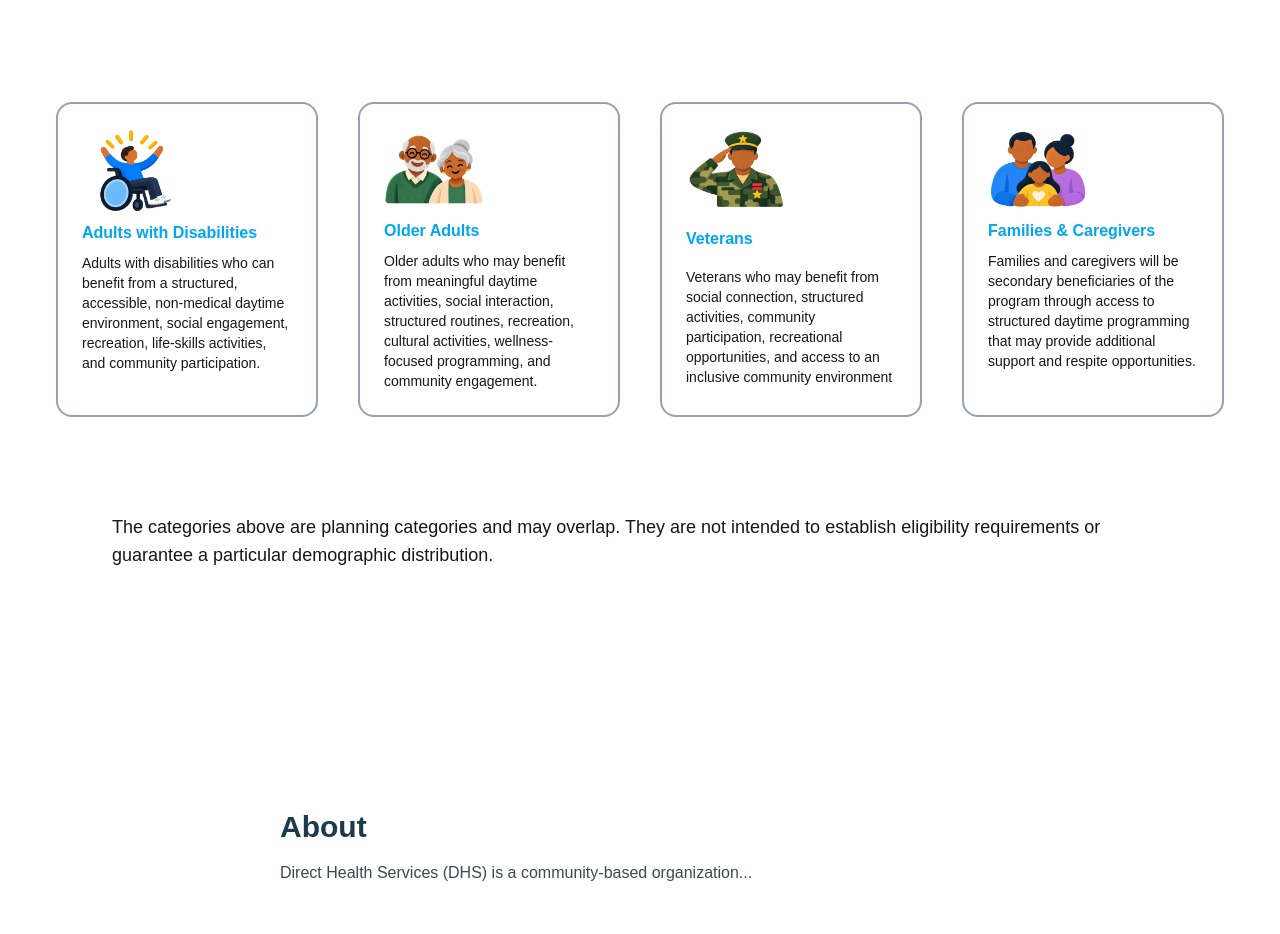
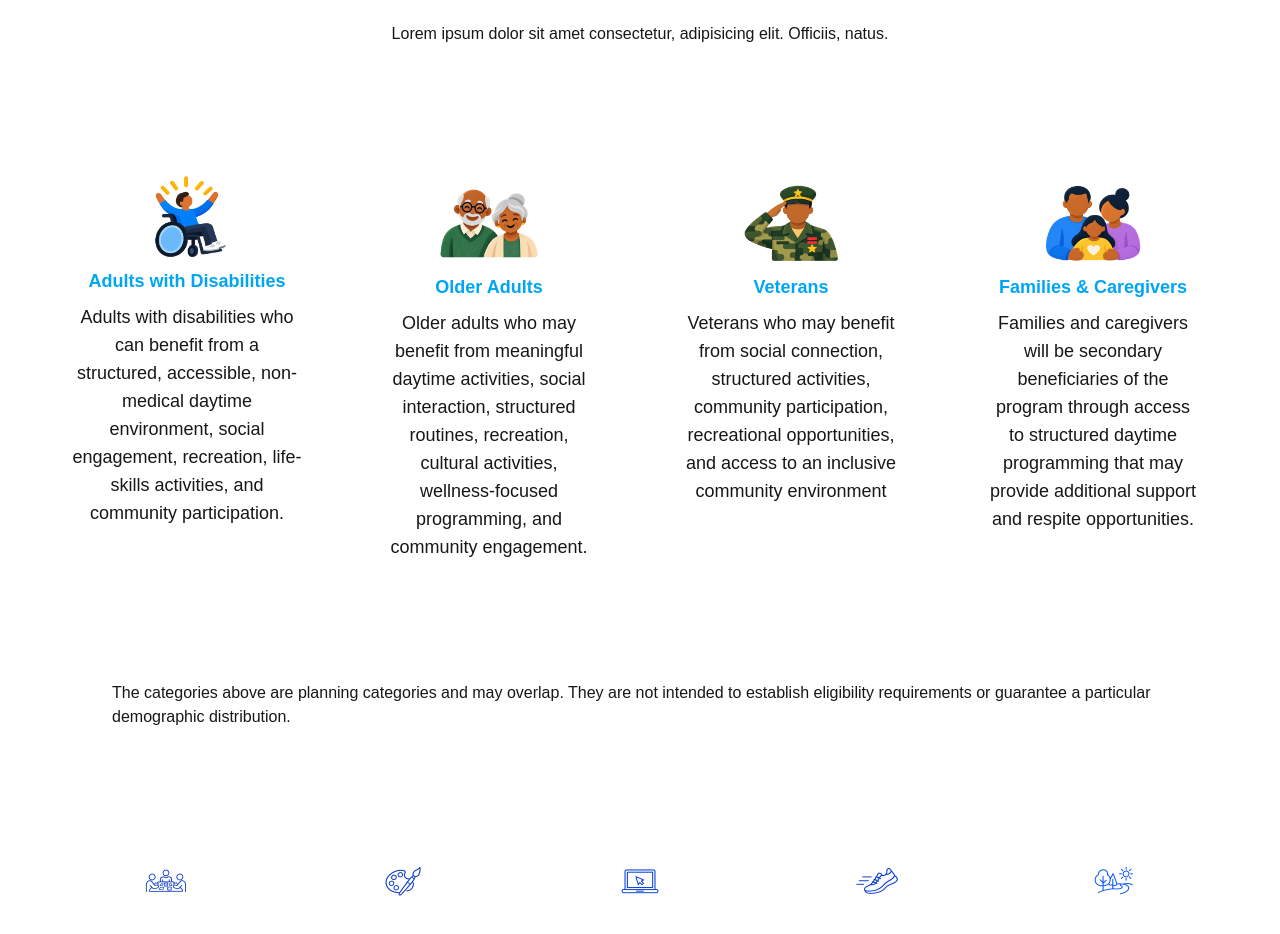
Before and after one commit to Obi815/dhs, a Next.js app: page / in a window 1280 px wide. Shown: the part 1106-2040 px from the top of the page. Built offline with nearby package versions, Linux system fonts and the light colour scheme.

Commit message:
Getting the activities set up

```diff
--- a/app/components/sections/Activities.tsx
+++ b/app/components/sections/Activities.tsx
@@ -5,13 +5,20 @@ import Image from "next/image";
 
 export default function Activities() {
   return (
-    <div className="flex overflow-x-auto gap-6 px-14 py-8">
-      {activities.map((activity) => (
-        <div key={activity.title} className="/* TODO: rounded-2xl, fixed width, padding, background */">
-          {/* TODO: icon here */}
-          {/* TODO: activity.title here */}
-        </div>
-      ))}
+    <div className="">
+      {/* TODO: Add Title for Page */}
+      <div className="flex overflow-x-auto gap-4 px-14 py-8">
+        {activities.map((activity) => (
+          <div key={activity.title} className="rounded-2xl w-64 p-6 m-auto bg-white justify-items-center">
+            <Image
+              src={activity.icon}
+              alt={activity.title}
+              width={48} height={48}
+            />
+            {/* TODO: activity.title here */}
+          </div>
+        ))}
+      </div>
     </div>
   );
 }
--- a/app/components/sections/Services.tsx
+++ b/app/components/sections/Services.tsx
@@ -5,126 +5,67 @@ export default function Services() {
     <div id="target" className="grid grid-cols-4 gap-10 px-14 py-12 pb-6">
 
       {/* Who We Server Title  */}
-      <div className="col-span-4 justify-items-center m-10 font-medium p-4">
-        <h1 className="text-5xl">Who We Server</h1>
+      <div className="col-span-4 m-10 font-medium p-4">
+        <h1 className="text-5xl text-center font-semibold">Who We Serve</h1>
+        <p className="text-medium text-center p-4">Lorem ipsum dolor sit amet consectetur, adipisicing elit. Officiis, natus.</p>
       </div>
       {/* Card 1 — Adults with Disabilities */}
-      <div className="flex flex-col gap-2 p-6 rounded-2xl bg-white border-2 border-gray-400">
+      <div className="flex flex-col items-center gap-2 p-4 rounded-2xl bg-white">
         <Image
           src="/disabled.png"
           alt="Adults with disabilities"
           width={100}
           height={48}
-          className="justify-center"
         />
-        <h3 className="font-bold text-sky-500">Adults with Disabilities</h3>
-        <p className="text-sm">Adults with disabilities who can benefit from a structured, accessible,
+        <h3 className="font-bold text-lg text-sky-500">Adults with Disabilities</h3>
+        <p className="text-lg text-center">Adults with disabilities who can benefit from a structured, accessible,
           non-medical daytime environment, social engagement,
           recreation, life-skills activities, and community participation.</p>
       </div>
 
       {/* Older Adults Card */}
-      <div className="flex flex-col gap-2 p-6 rounded-2xl bg-white border-2 border-gray-400">
+      <div className="flex flex-col items-center gap-2 p-6 rounded-2xl bg-white">
         <Image
           src="/oldppl.png"
           alt="Adults with disabilities"
           width={100}
           height={48}
         />
-        <h3 className="font-bold text-sky-500">Older Adults</h3>
-        <p className="text-sm">Older adults who may benefit from meaningful daytime activities,
-          social interaction, structured routines, recreation,
-          cultural activities, wellness-focused programming, and community engagement.</p>
+          <h3 className="font-bold text-lg text-sky-500 text-center">Older Adults</h3>
+          <p className="text-lg text-center">Older adults who may benefit from meaningful daytime activities,
+            social interaction, structured routines, recreation,
+            cultural activities, wellness-focused programming, and community engagement.</p>
       </div>
 
       {/* Veterans Card  */}
-      <div className="flex flex-col gap-4 p-6 rounded-2xl bg-white border-2 border-gray-400">
+      <div className="flex flex-col items-center gap-2 p-6 rounded-2xl bg-white">
         <Image
           src="/veteran.png"
           alt="Adults with disabilities"
           width={100}
-          height={60}
+          height={48}
         />
-        <h3 className="font-bold text-sky-500">Veterans</h3>
-        <p className="text-sm">Veterans who may benefit from social connection, structured activities,
+        <h3 className="font-bold text-lg text-sky-500 text-center">Veterans</h3>
+        <p className="text-lg text-center">Veterans who may benefit from social connection, structured activities,
           community participation, recreational opportunities, and access to an inclusive community environment</p>
       </div>
 
       {/* Familes & Caregivers card */}
-      <div className="flex flex-col gap-2 p-6 rounded-2xl bg-white border-2 border-gray-400">
+      <div className="flex flex-col items-center gap-2 p-6 rounded-2xl bg-white">
         <Image
           src="/familyCare.png"
           alt="Adults with disabilities"
           width={100}
           height={48}
         />
-        <h3 className="font-bold text-sky-500">Families & Caregivers</h3>
-        <p className="text-sm">Families and caregivers will be secondary beneficiaries of the program through access to
+        <h3 className="font-bold text-lg text-sky-500">Families & Caregivers</h3>
+        <p className="text-lg text-center">Families and caregivers will be secondary beneficiaries of the program through access to
           structured daytime programming that may provide additional support and respite opportunities.</p>
       </div>
       <div className="col-span-4 justify-items-center m-10 font-medium p-4">
-        <p className="text-lg">The categories above are planning categories and may overlap.
+        <p className="tex-lg">The categories above are planning categories and may overlap.
           They are not intended to establish eligibility requirements or guarantee a particular demographic distribution.</p>
       </div>
     </div>
-    // <div id="target" className="flex flex-col gap-4 py-12">
-
-    //   {/* Row 1 — image left */}
-    //   <div className="grid grid-cols-2 items-center px-14 py-4">
-
-    //     <div className="col-start-1 col-end-7">
-    //         <h1 className="text-center">Who We Serve</h1>
-    //     </div>
-    //     <div className="col-start-1">
-    //       <Image src="/disabled.png"
-    //       alt="Adults with disabilities"
-    //       width={280} height={260} />
-    //     </div>
-    //     <div className="col-start-2 ">
-    //       <h2>Adults with Disabilities</h2>
-    //       <span>A structured, accessible, non-medical daytime environment with social engagement, recreation, life-skills activities, and community participation.</span>
-    //     </div>
-    //   </div>
-
-    //   {/* Row 2 — image right */}
-    //   <div className="grid grid-cols-2 items-center px-14 py-4">
-    //     <div className="col-start-1">
-    //       <h2>Older Adults</h2>
-    //       <span>Meaningful daytime activities, social interaction, structured routines, recreation, cultural activities, and wellness-focused programming.</span>
-    //     </div>
-    //     <div className="col-start-2">
-    //       <Image src="/oldppl.png"
-    //       alt="Older adults"
-    //       width={280} height={260} />
-    //     </div>
-    //   </div>
-
-    //   {/* Row 3 — image left */}
-    //   <div className="grid grid-cols-2 items-center px-14 py-4">
-    //     <div className="col-start-1">
-    //       <Image src="/veteran.png"
-    //       alt="Veterans"
-    //       width={280} height={260} />
-    //     </div>
-    //     <div className="col-start-2">
-    //       <h2>Veterans</h2>
-    //       <span>Social connection, structured activities, community participation, recreational opportunities, and an inclusive community environment.</span>
-    //     </div>
-    //   </div>
-
-    //   {/* Row 4 — image right */}
-    //   <div className="grid grid-cols-2 items-center px-14 py-4">
-    //     <div className="col-start-1">
-    //       <h2>Families &amp; Caregivers</h2>
-    //       <span>Secondary beneficiaries who gain access to structured daytime programming that may provide additional support and respite opportunities.</span>
-    //     </div>
-    //     <div className="col-start-2">
-    //       <Image src="/familyCare.png"
-    //       alt="Families and caregivers"
-    //       width={280} height={260} />
-    //     </div>
-    //   </div>
-
-    // </div>
   );
 }
--- a/app/page.tsx
+++ b/app/page.tsx
@@ -13,7 +13,7 @@ export default function main() {
         <Home/>
         <Services />
         <Activities/>
-        <About />
+        {/* <About /> */}
         {/* <Hours />
         <Contact /> */}
       </main>
--- a/lib/activities.ts
+++ b/lib/activities.ts
@@ -1,5 +1,5 @@
-
 interface Activity {
+  icon: string;
   title: string;
   examples: string[];
   note?: string;
@@ -8,6 +8,7 @@ interface Activity {
 // * Information used to loop through and create Cards with
 const activities: Activity[] = [
   {
+    icon: '/cards.png',
     title: "Social and Recreational Activities",
     examples: [
       "Games and group activities",
@@ -19,6 +20,7 @@ const activities: Activity[] = [
     ],
   },
   {
+    icon: '/painting.png',
     title: "Arts, Music, and Cultural Activities",
     examples: [
       "Arts and crafts",
@@ -30,6 +32,7 @@ const activities: Activity[] = [
     ],
   },
   {
+    icon: '/computer.png',
     title: "Education and Life-Skills Activities",
     examples: [
       "Basic technology and digital literacy",
@@ -42,6 +45,7 @@ const activities: Activity[] = [
     ],
   },
   {
+    icon: '/running.png',
     title: "Wellness and Physical Activity",
     examples: [
       "Stretching",
@@ -55,6 +59,7 @@ const activities: Activity[] = [
     note: "These activities are not intended to constitute medical treatment or rehabilitation services.",
   },
   {
+    icon: '/park.png',
     title: "Community Integration",
     examples: [
       "Local outings",
```
Also changed, not shown: public/running.png (renamed from public/runnig.png).
